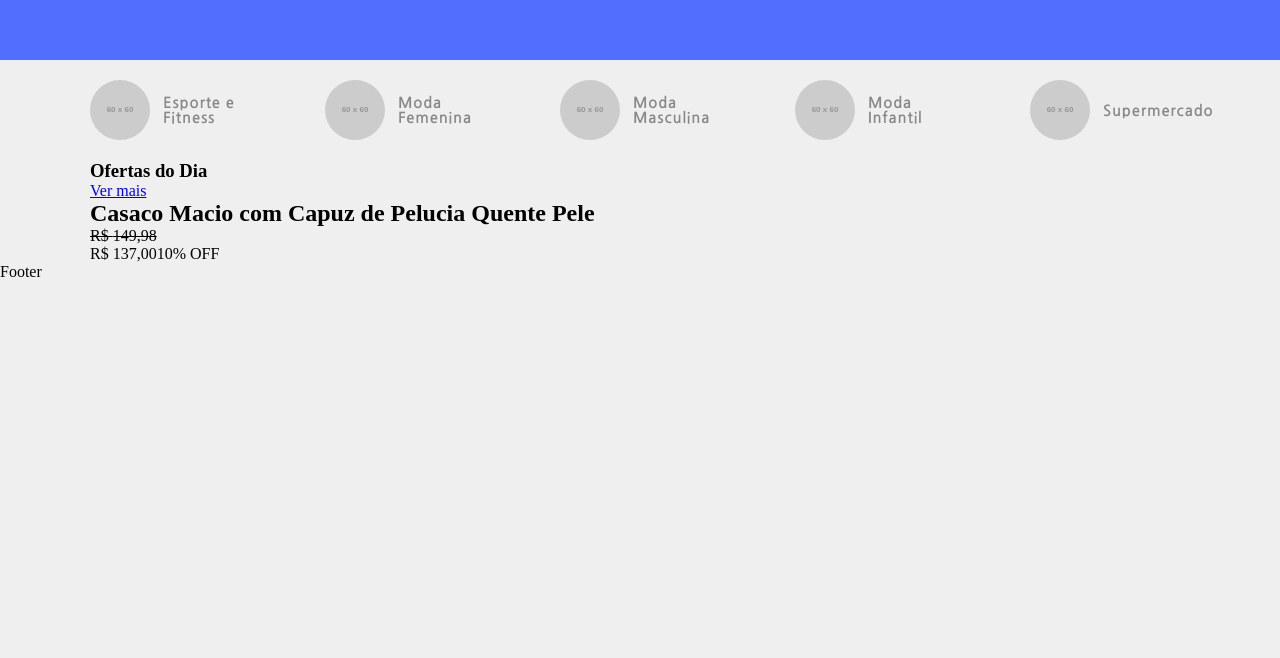
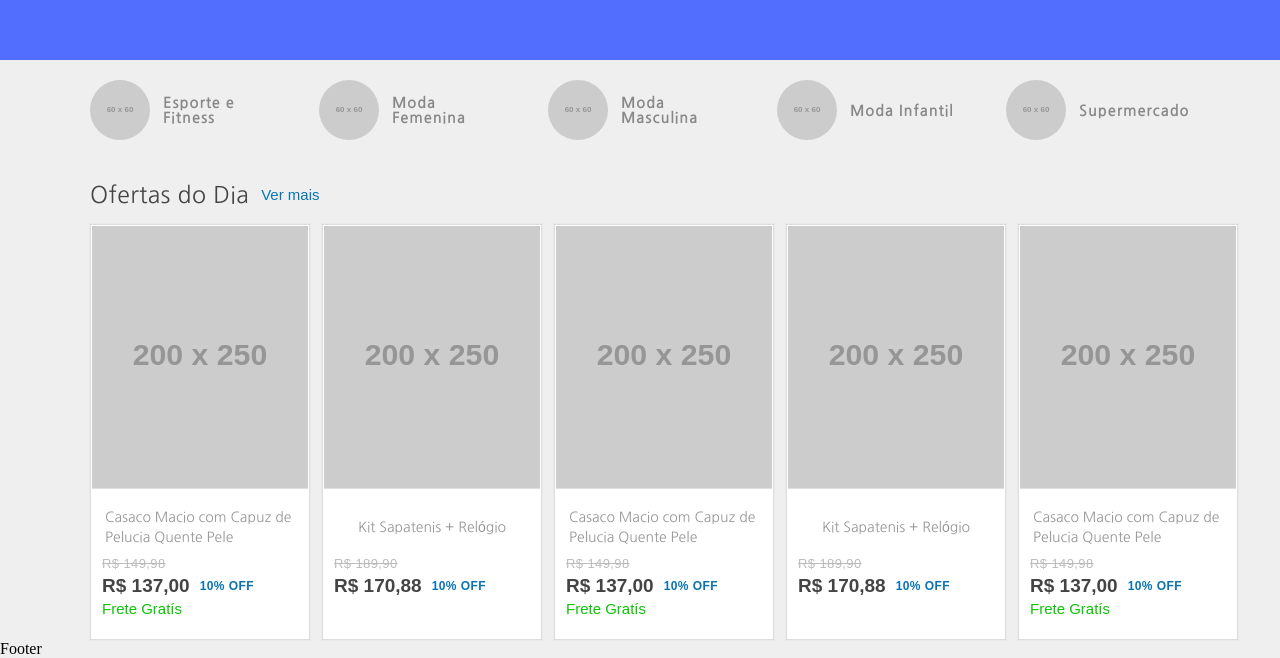
Before and after one commit to riancarlosdev/laiza, a Next.js app: page / in a window 1280 px wide. Shown: the part 485-1143 px from the top of the page. Before the commit the page ends 800 px from the top, so only its background shows below. Built offline with nearby package versions, Linux system fonts and the light colour scheme.

Commit message:
fix product

```diff
--- a/src/components/Advertising/index.tsx
+++ b/src/components/Advertising/index.tsx
@@ -1,4 +1,3 @@
-import { MaxContainerComponent } from '@components/Global/MaxContainer';
 import Carousel from 'react-multi-carousel';
 import { images } from './data/images';
 import { Container, Image, WapperImage } from './styles';
--- /dev/null
+++ b/src/components/PageComponents/Home/data/offers.ts
@@ -0,0 +1,47 @@
+export const offers = [
+  {
+    id: '1',
+    info_frete: true,
+    price_actual: '137,00',
+    title: 'Casaco Macio com Capuz de Pelucia Quente Pele',
+    porcent: '10',
+    price_old: '149,98',
+    img: 'https://via.placeholder.com/200x250',
+  },
+  {
+    id: '2',
+    info_frete: false,
+    price_actual: '170,88',
+    title: 'Kit Sapatenis + Relógio',
+    porcent: '10',
+    price_old: '189,90',
+    img: 'https://via.placeholder.com/200x250',
+  },
+  {
+    id: '3',
+    info_frete: true,
+    price_actual: '137,00',
+    title: 'Casaco Macio com Capuz de Pelucia Quente Pele',
+    porcent: '10',
+    price_old: '149,98',
+    img: 'https://via.placeholder.com/200x250',
+  },
+  {
+    id: '4',
+    info_frete: false,
+    price_actual: '170,88',
+    title: 'Kit Sapatenis + Relógio',
+    porcent: '10',
+    price_old: '189,90',
+    img: 'https://via.placeholder.com/200x250',
+  },
+  {
+    id: '5',
+    info_frete: true,
+    price_actual: '137,00',
+    title: 'Casaco Macio com Capuz de Pelucia Quente Pele',
+    porcent: '10',
+    price_old: '149,98',
+    img: 'https://via.placeholder.com/200x250',
+  },
+];
--- a/src/components/PageComponents/Home/index.tsx
+++ b/src/components/PageComponents/Home/index.tsx
@@ -3,6 +3,7 @@ import { MaxContainerComponent } from '@components/Global/MaxContainer';
 import { ProductItem } from '@components/Product';
 import Link from 'next/link';
 import { categorys } from './data/categorys';
+import { offers } from './data/offers';
 import {
   ImageCategory,
   ItemCategoryWithImage,
@@ -12,6 +13,8 @@ import {
   ValeuCategory,
   WapperSeactionCategory,
   WapperTop,
+  WapperOfferProduct,
+  WapperOfferProductItem,
 } from './styles';
 
 export const HomePage: React.FC = (): JSX.Element => {
@@ -38,13 +41,13 @@ export const HomePage: React.FC = (): JSX.Element => {
                 <a>Ver mais</a>
               </Link>
             </WapperTop>
-            <ProductItem
-              info_frete
-              price_actual="137,00"
-              title="Casaco Macio com Capuz de Pelucia Quente Pele"
-              porcent="10"
-              price_old="149,98"
-            />
+            <WapperOfferProduct>
+              {offers.map(item => (
+                <WapperOfferProductItem>
+                  <ProductItem {...item} />
+                </WapperOfferProductItem>
+              ))}
+            </WapperOfferProduct>
           </SectionOffers>
         </>
       </MaxContainerComponent>
--- a/src/components/PageComponents/Home/styles.ts
+++ b/src/components/PageComponents/Home/styles.ts
@@ -12,7 +12,7 @@ export const ListCategoryWithImage = styled.ul`
 export const ItemCategoryWithImage = styled.li`
   display: flex;
   align-items: center;
-  max-width: 160px;
+  max-width: 184px;
   width: 100%;
   cursor: pointer;
 
@@ -51,6 +51,45 @@ export const ValeuCategory = styled.span`
   color: #888;
 `;
 
-export const SectionOffers = styled.div``;
-export const WapperTop = styled.div``;
-export const TitleSection = styled.h3``;
+export const SectionOffers = styled.div`
+  margin-top: 40px;
+`;
+
+export const WapperTop = styled.div`
+  display: flex;
+  align-items: center;
+  margin-bottom: 15px;
+
+  a {
+    text-decoration: none;
+    font-family: sans-serif;
+    font-size: 15px;
+    color: ${({ theme }) => theme.colors.secundary};
+  }
+`;
+
+export const TitleSection = styled.h3`
+  margin-right: 12px;
+
+  font-weight: 500;
+  letter-spacing: 0.4px;
+  font-family: ${({ theme }) => theme.font.primary};
+  color: ${({ theme }) => theme.colors.font};
+  font-size: 23px;
+`;
+
+export const WapperOfferProduct = styled.div`
+  display: flex;
+  justify-content: space-between;
+`;
+
+export const WapperOfferProductItem = styled.div`
+  margin: 0 6px;
+
+  :first-child {
+    margin-left: 0;
+  }
+  :last-child {
+    margin-right: 0;
+  }
+`;
--- a/src/components/Product/index.tsx
+++ b/src/components/Product/index.tsx
@@ -1,3 +1,4 @@
+import Link from 'next/link';
 import {
   Container,
   Image,
@@ -17,6 +18,7 @@ interface ProductProps {
   price_actual: string;
   porcent?: string;
   info_frete: boolean;
+  img?: string;
 }
 
 export const ProductItem: React.FC<ProductProps> = ({
@@ -25,10 +27,13 @@ export const ProductItem: React.FC<ProductProps> = ({
   title,
   porcent,
   price_old,
+  img,
 }): JSX.Element => {
   return (
+    <Link href="/">
+      <a>
         <Container>
-      <Image />
+          <Image img={img} />
           <WapperInfo>
             <TitleProduct>{title}</TitleProduct>
             <WapperPrice>
@@ -38,8 +43,10 @@ export const ProductItem: React.FC<ProductProps> = ({
                 <PorcetPrice>{porcent}% OFF</PorcetPrice>
               </WapperDraftPrice>
             </WapperPrice>
-        {info_frete && <InfoFrete />}
+            {info_frete && <InfoFrete>Frete Gratís</InfoFrete>}
           </WapperInfo>
         </Container>
+      </a>
+    </Link>
   );
 };
--- a/src/components/Product/styles.ts
+++ b/src/components/Product/styles.ts
@@ -1,12 +1,88 @@
 import styled from 'styled-components';
 
-export const Container = styled.div``;
-export const Image = styled.div``;
-export const WapperInfo = styled.div``;
-export const TitleProduct = styled.h2``;
+export const Container = styled.div`
+  min-width: calc(1100px / 5);
+  max-width: calc(1100px / 5);
+  width: 100%;
+  background: #fff;
+  border: 1.8px solid ${({ theme }) => theme.colors.border_1};
+  box-shadow: 0 0 0.8px ${({ theme }) => theme.colors.shadown_1};
+  border-radius: 1px;
+  padding: 1px 1px 10px;
+
+  :hover h2 {
+    color: ${({ theme }) => theme.colors.font};
+  }
+
+  cursor: pointer;
+`;
+
+export const Image = styled.div<{ img?: string }>`
+  width: 100%;
+  height: 263px;
+
+  background-image: url(${({ img }) => img});
+  background-repeat: no-repeat;
+  background-size: cover;
+  background-position: center;
+  border-bottom: 1px solid ${({ theme }) => theme.colors.border_1};
+`;
+
+export const WapperInfo = styled.div`
+  padding: 10px;
+
+  height: 140px;
+`;
+
+export const TitleProduct = styled.h2`
+  font-family: ${({ theme }) => theme.font.primary};
+  font-weight: 300;
+  color: ${({ theme }) => theme.colors.font_hiper_light};
+  font-size: 14px;
+
+  height: 55px;
+  display: flex;
+  justify-content: center;
+  align-items: center;
+  line-height: 20px;
+  padding: 0 3px;
+`;
+
 export const WapperPrice = styled.p``;
-export const PriceOld = styled.s``;
-export const WapperDraftPrice = styled.div``;
-export const PriceActual = styled.span``;
-export const PorcetPrice = styled.span``;
-export const InfoFrete = styled.p``;
+
+export const PriceOld = styled.s`
+  font-size: 13px;
+  letter-spacing: 0.4px;
+  font-family: sans-serif;
+  font-weight: 500;
+  color: ${({ theme }) => theme.colors.font_hiper_light2};
+`;
+
+export const WapperDraftPrice = styled.div`
+  display: flex;
+  align-items: center;
+  margin-top: 3px;
+`;
+
+export const PriceActual = styled.span`
+  font-size: 19px;
+  font-family: sans-serif;
+  font-weight: 600;
+  color: ${({ theme }) => theme.colors.font};
+`;
+
+export const PorcetPrice = styled.span`
+  color: ${({ theme }) => theme.colors.secundary};
+  font-family: sans-serif;
+  margin-left: 10px;
+  font-size: 12px;
+  font-weight: 600;
+  letter-spacing: 0.4px;
+`;
+
+export const InfoFrete = styled.p`
+  color: #0bc404;
+  font-family: sans-serif;
+  font-size: 15px;
+  margin-top: 3px;
+`;
--- a/src/styles/global.tsx
+++ b/src/styles/global.tsx
@@ -10,6 +10,10 @@ const GlobalStyles = createGlobalStyle`
   body {
     background: #eeeeeeed;
   }
+
+  a {
+    text-decoration: none;
+  }
 `;
 
 export default GlobalStyles;
--- a/src/styles/theme/primary.tsx
+++ b/src/styles/theme/primary.tsx
@@ -4,7 +4,10 @@ export const theme = {
     secundary: '#0874b3',
     shadown_1: '#a0a0a0c6',
     font_hiper_light: '#969696',
+    font_hiper_light2: '#bbbbbb',
     font: '#444',
+    border_1: '#dddddd',
+    green_live: '#0bc404',
   },
   font: {
     primary: "'Nanum Gothic', sans-serif",
```
Lines whose indentation alone changed are shown as unchanged.
